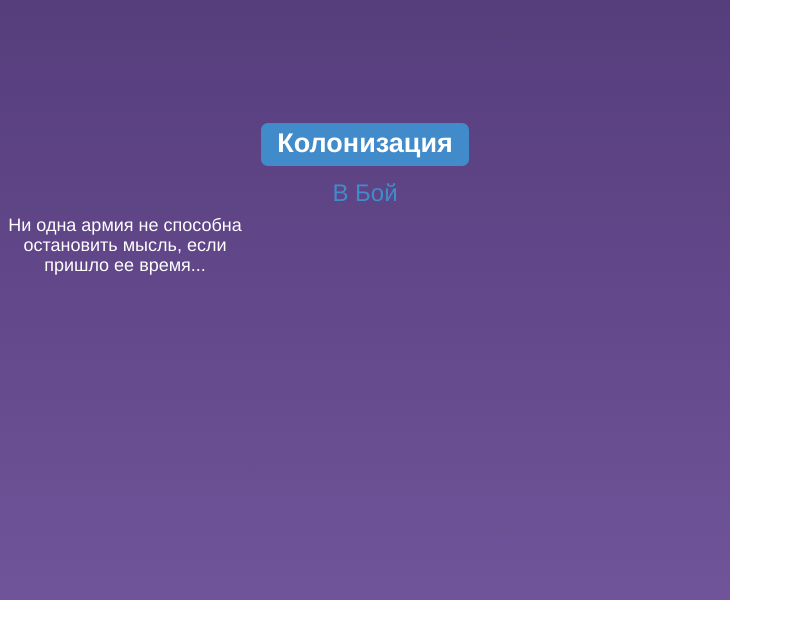
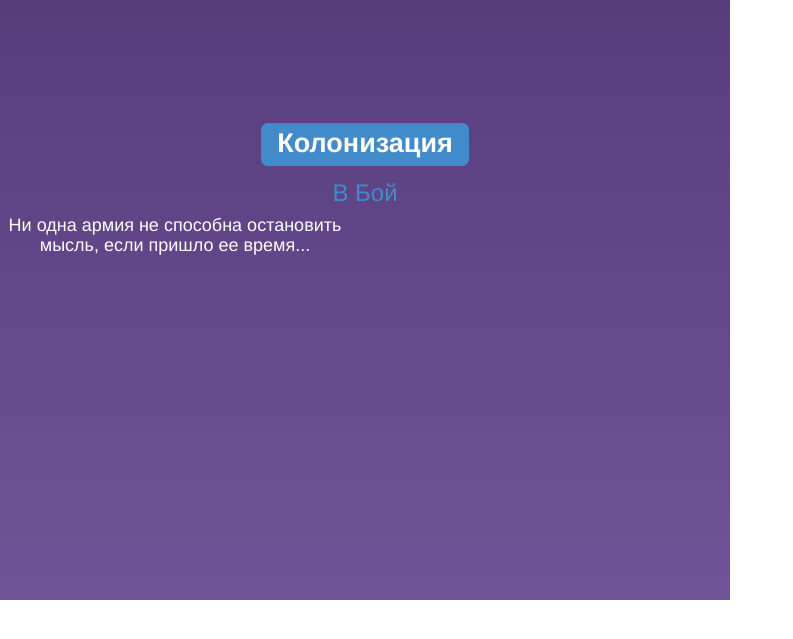
Before and after one commit to ArtemAstahov/colonization, a Django app: page / in a window 1280 px wide. Shown: the top 639 px of the page, without its empty margins (0-793 px from the left). Run offline with Django 3.2, Linux system fonts and the light colour scheme; a user stored in the database is signed in; tables that the repository leaves empty hold one stand-in row (values such as "Sample post"); some libraries are stand-ins or nearby versions.

Commit message:
change home page #2

```diff
--- a/templates/home.html
+++ b/templates/home.html
@@ -9,7 +9,9 @@
         {% if user.is_authenticated %}
             {% if game %}
                 <h3><a href="/game" style="text-decoration: none">В Бой</a></h3>
-                <h4 style="color: #ffffff; width: 250px;">Ни одна армия не способна остановить мысль, если пришло ее время...</h4>
+                <h4 style="text-align: center; color: #ffffff; width: 350px;">
+                    Ни одна армия не способна остановить мысль, если пришло ее время...
+                </h4>
             {% else %}
                 <h3>
                     <a href="/game/create_game" style="text-decoration: none">Создать Игру</a>
```
